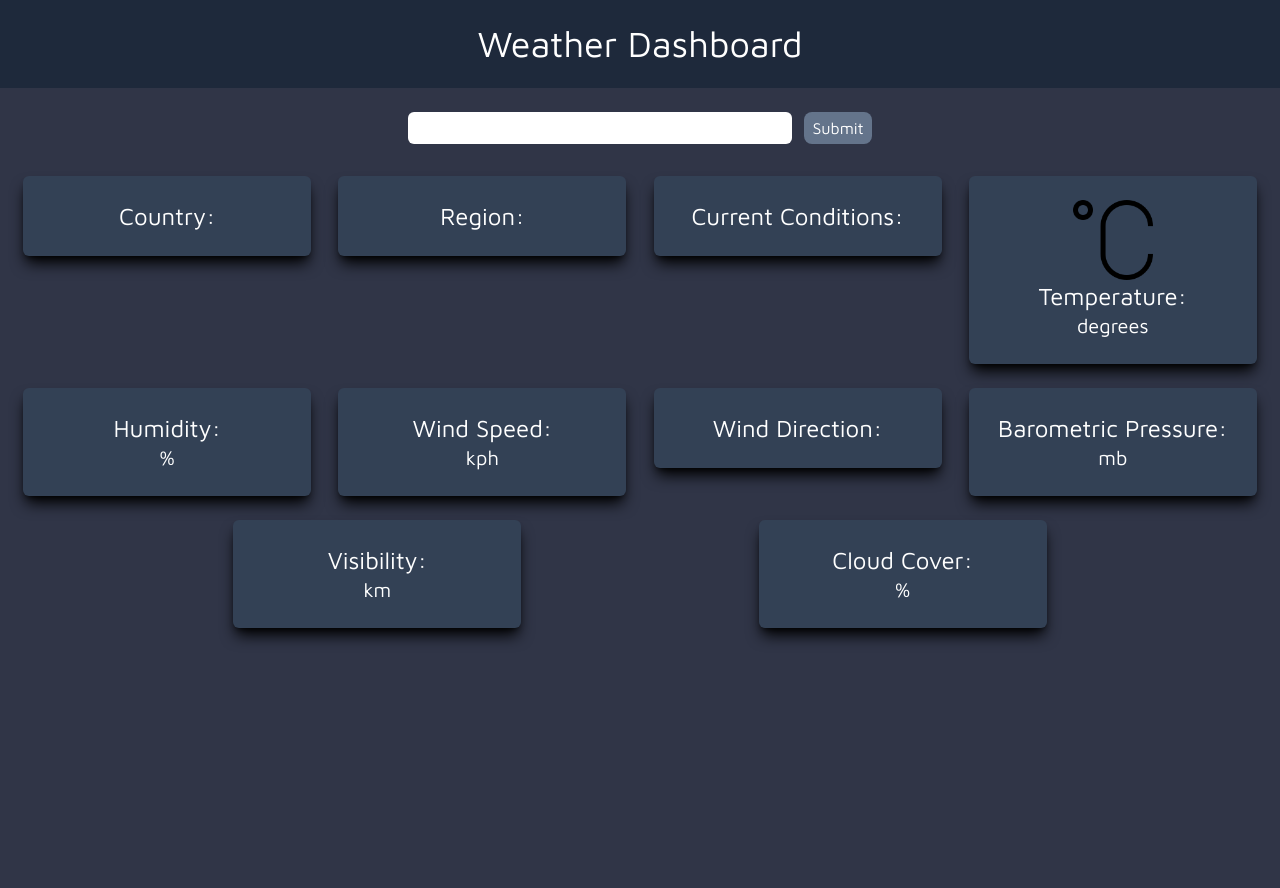
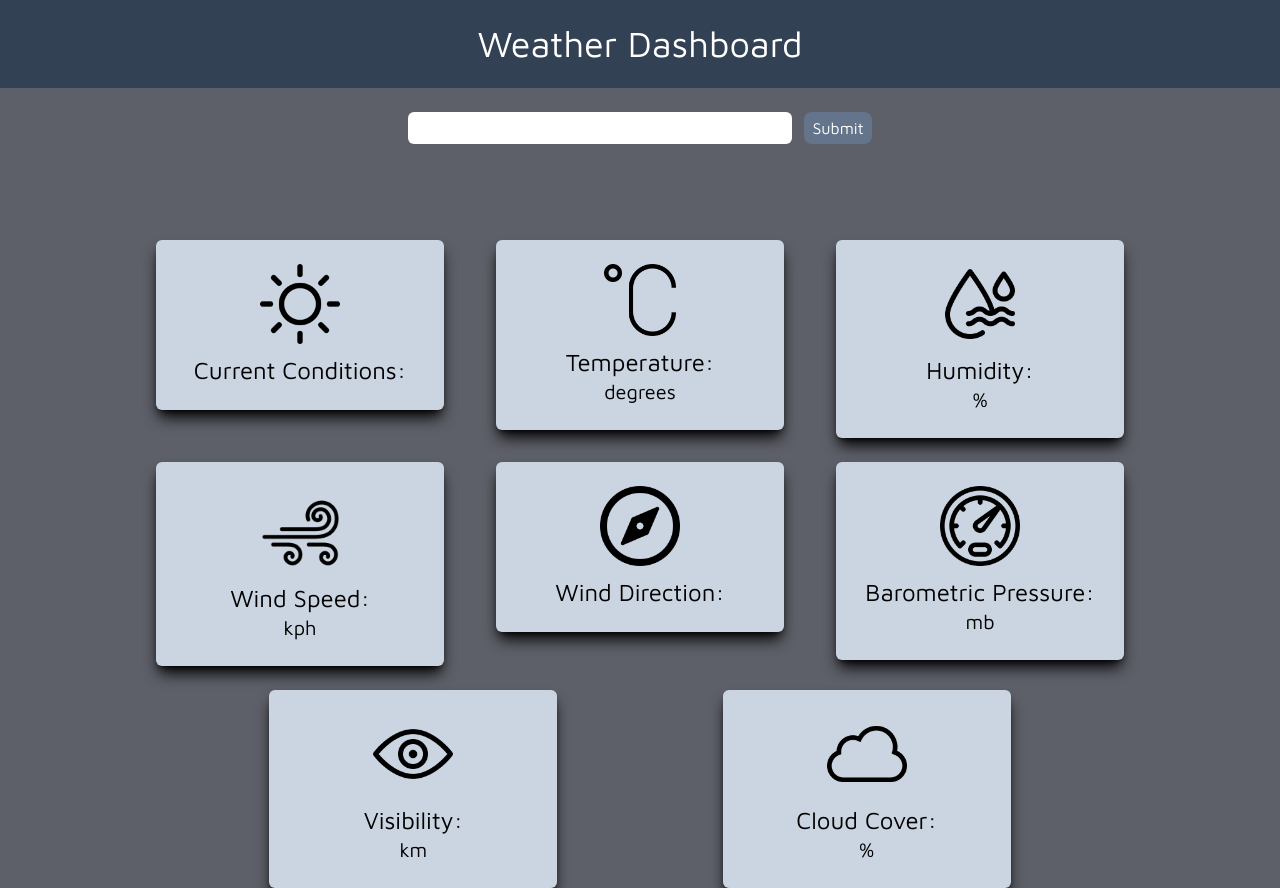
Before and after one commit to Seralyn/weather-dashboard, a React (Create React App) app: page / in a window 1280 px wide. Before the commit the page ends 800 px from the top, so only its background shows below. Built offline with nearby package versions, Linux system fonts and the light colour scheme; the HTML template or start-up script is replaced by a standard one.

Commit message:
added icons to all cards and eliminated location cards

```diff
--- a/src/components/Body.js
+++ b/src/components/Body.js
@@ -27,8 +27,8 @@ const Body = (props) => {
     }
 
     return (
-        <div className="mt-8 flex flex-wrap gap-6 justify-evenly text-white px-5">
-            <div className="card">
+        <div className="mt-8 flex flex-wrap gap-6 justify-evenly text-white px-32 pt-16">
+            {/* <div className="card">
                 <div className="text-2xl">Country:</div>
                 <div className="text-xl" id="dataOutputCountry">
                     {weatherData && weatherData.location.country}
@@ -40,9 +40,12 @@ const Body = (props) => {
                 <div className="text-xl" id="dataOutputCity">
                     {weatherData && weatherData.location.name}
                 </div>
-            </div>
+            </div> */}
 
             <div className="card">
+                <div>
+                    <img src={sun} className="weather-icon" alt="" />
+                </div>
                 <div className="text-2xl">Current Conditions:</div>
                 <div className="text-xl" id="dataOutputCondition">
                     {weatherData && weatherData.current.condition.text}
@@ -51,7 +54,11 @@ const Body = (props) => {
 
             <div className="card">
                 <div>
-                    <img src={celsius} className="weather-icon" alt="" />
+                    <img
+                        src={celsius}
+                        className="h-[4.5rem] mb-[10px]"
+                        alt=""
+                    />
                 </div>
                 <div className="text-2xl">Temperature:</div>
                 <div className="text-xl" id="dataOutputTemp">
@@ -60,6 +67,9 @@ const Body = (props) => {
             </div>
 
             <div className="card">
+                <div>
+                    <img src={humidity} className="weather-icon" alt="" />
+                </div>
                 <div className="text-2xl">Humidity:</div>
                 <div className="text-xl" id="dataOutputHumidity">
                     {weatherData && weatherData.current.humidity} %
@@ -67,6 +77,9 @@ const Body = (props) => {
             </div>
 
             <div className="card">
+                <div>
+                    <img src={wind} className="h-24" alt="" />
+                </div>
                 <div className="text-2xl">Wind Speed:</div>
                 <div className="text-xl" id="dataOutputWindSPD">
                     {weatherData && weatherData.current.wind_kph} kph
@@ -74,6 +87,9 @@ const Body = (props) => {
             </div>
 
             <div className="card">
+                <div>
+                    <img src={compass} className="weather-icon" alt="" />
+                </div>
                 <div className="text-2xl">Wind Direction:</div>
                 <div className="text-xl" id="dataOutputWindDIR">
                     {weatherData && weatherData.current.wind_dir}
@@ -81,6 +97,9 @@ const Body = (props) => {
             </div>
 
             <div className="card">
+                <div>
+                    <img src={gauge} className="weather-icon" alt="" />
+                </div>
                 <div className="text-2xl">Barometric Pressure:</div>
                 <div className="text-xl" id="dataOutputBarPress">
                     {weatherData && weatherData.current.pressure_mb} mb
@@ -88,6 +107,9 @@ const Body = (props) => {
             </div>
 
             <div className="card">
+                <div>
+                    <img src={visibility} className="weather-icon" alt="" />
+                </div>
                 <div className="text-2xl">Visibility:</div>
                 <div className="text-xl" id="dataOutputVisibility">
                     {weatherData && weatherData.current.vis_km} km
@@ -95,6 +117,9 @@ const Body = (props) => {
             </div>
 
             <div className="card">
+                <div>
+                    <img src={cloud} className="weather-icon" alt="" />
+                </div>
                 <div className="text-2xl">Cloud Cover:</div>
                 <div className="text-xl" id="dataOutputCloudCover">
                     {weatherData && weatherData.current.cloud} %
--- a/src/components/Header.js
+++ b/src/components/Header.js
@@ -1,11 +1,11 @@
 import React from "react";
 
 const Header = () => {
-  return (
-    <div className="text-4xl py-6 bg-slate-800 text-white">
-      Weather Dashboard
-    </div>
-  );
+    return (
+        <div className="text-4xl py-6 bg-slate-700 text-white">
+            Weather Dashboard
+        </div>
+    );
 };
 
 export default Header;
--- a/src/index.css
+++ b/src/index.css
@@ -9,7 +9,7 @@ body {
     font-family: "Maven Pro", sans-serif;
     -webkit-font-smoothing: antialiased;
     -moz-osx-font-smoothing: grayscale;
-    background-color: rgb(48, 53, 71);
+    background-color: rgb(94, 96, 105);
 }
 
 code {
@@ -18,7 +18,7 @@ code {
 }
 
 .card {
-    @apply rounded-md w-72 h-fit p-6 shadow-lg shadow-black bg-slate-700 flex flex-col justify-center items-center;
+    @apply rounded-md w-72 h-fit p-6 shadow-lg shadow-black bg-slate-300 flex flex-col justify-center items-center text-black;
 }
 
 .btn {
@@ -27,4 +27,5 @@ code {
 
 .weather-icon {
     width: 5rem;
+    margin-bottom: 10px;
 }
```
